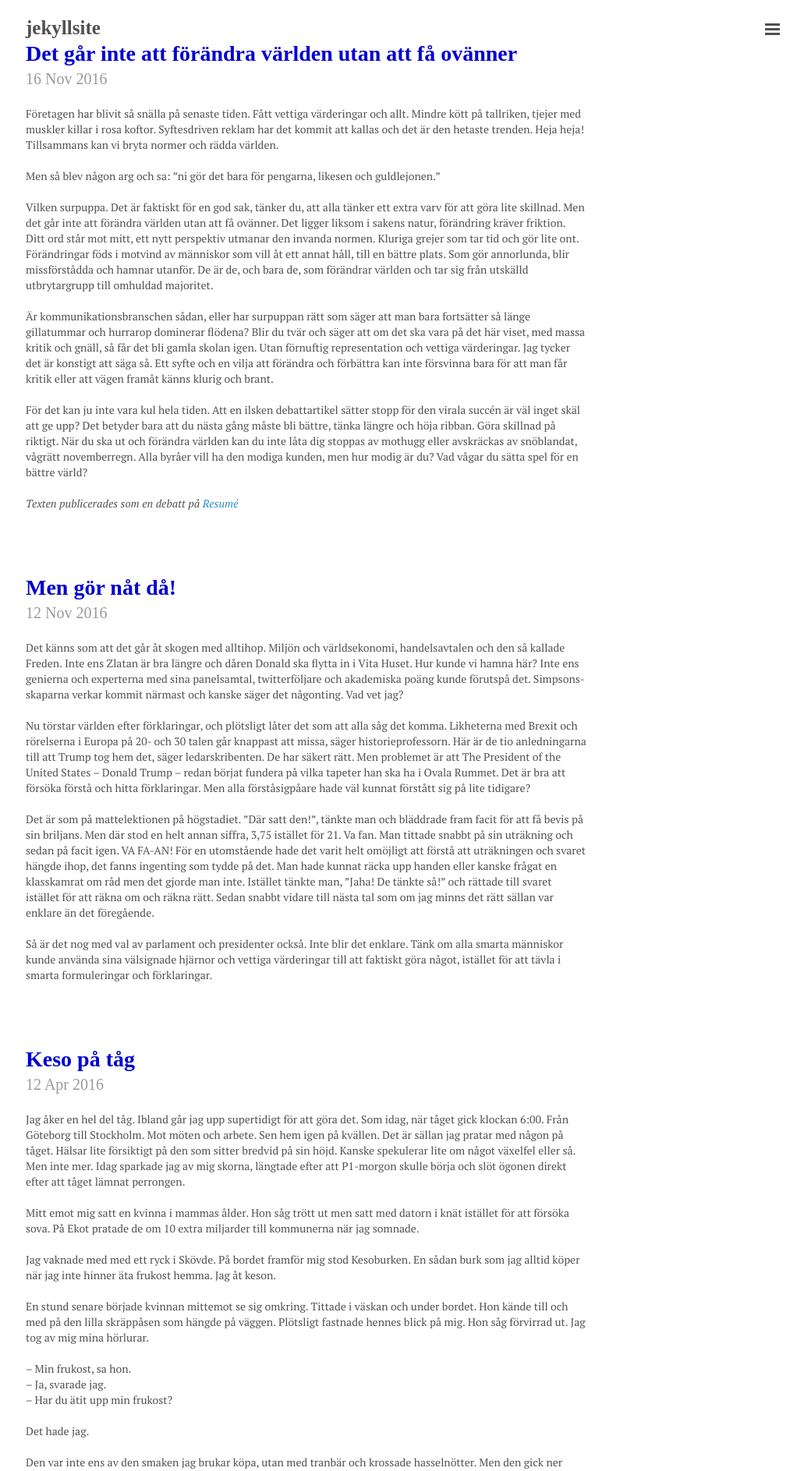
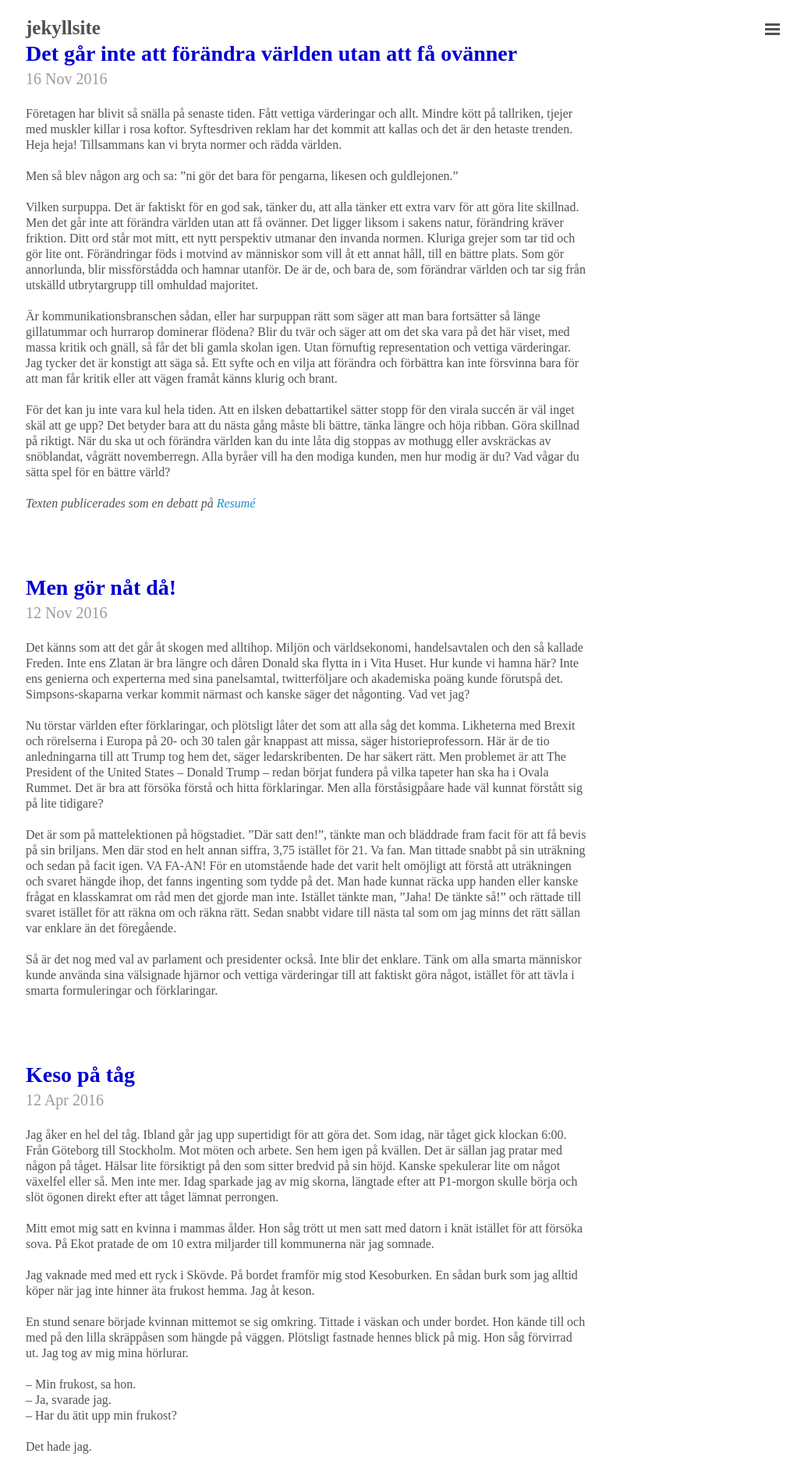
Before and after one commit to antonmodin/jekyllsite, a Jekyll site: the page built from index.html, in a window 1280 px wide. Shown: the top 1887 px of the page at 78% size, without its empty margins (247-1278 px from the left). Built offline with Jekyll 4.4.1, drawn with Linux system fonts in a browser that asks for light colours; the list of posts is cut into pages by our own code.

Commit message:
Update lanyon.css

```diff
--- a/public/css/lanyon.css
+++ b/public/css/lanyon.css
@@ -59,8 +59,8 @@ h1, h2, h3, h4, h5, h6
     letter-spacing: .05rem;
 }
 p {
-	font-family: 'PT Serif';
-	font-size: 14px;
+	font-family: 'Droid Serif';
+	font-size: 16px;
 	font-style: normal;
 	font-variant: normal;
 	font-weight: 400;
```
